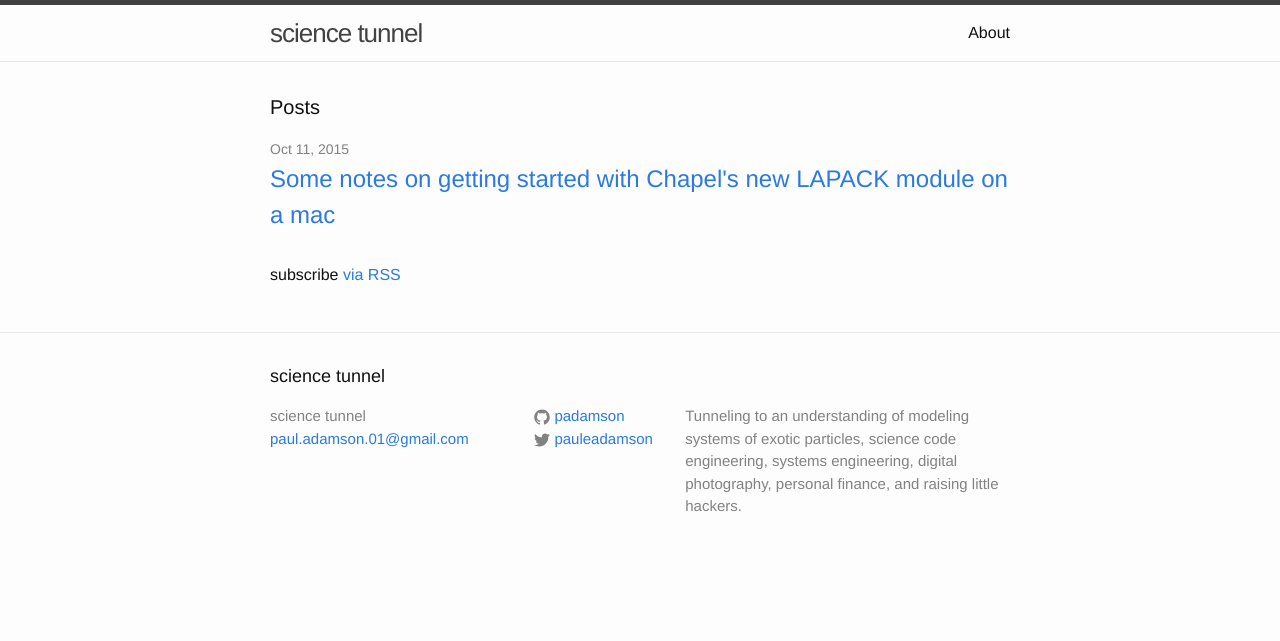
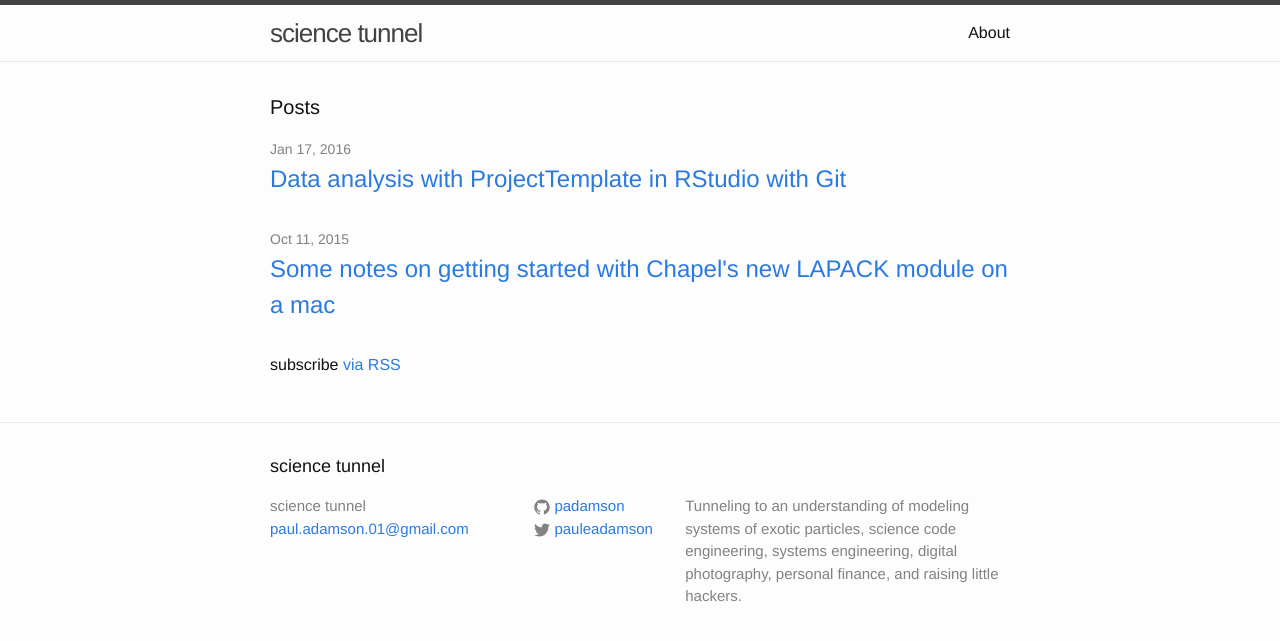
Before and after one commit to padamson/padamson.github.io, a Jekyll site: the page built from index.html, in a window 1280 px wide. Shown: the top 641 px of the page. Built offline with Jekyll 4.4.1, drawn with Linux system fonts in a browser that asks for light colours.

Commit message:
projecttemplate in rstudio with git post

```diff
--- a/_drafts/projecttemplate-in-rstudio-with-git.markdown
+++ b/_posts/2016-01-17-projecttemplate-in-rstudio-with-git.markdown
@@ -1,6 +1,7 @@
 ---
 layout: post
 title:  "Data analysis with ProjectTemplate in RStudio with Git"
+date:   2016-01-17 23:40:00
 categories: R RStudio ProjectTemplate Git
 ---
 ## Abstract
```
